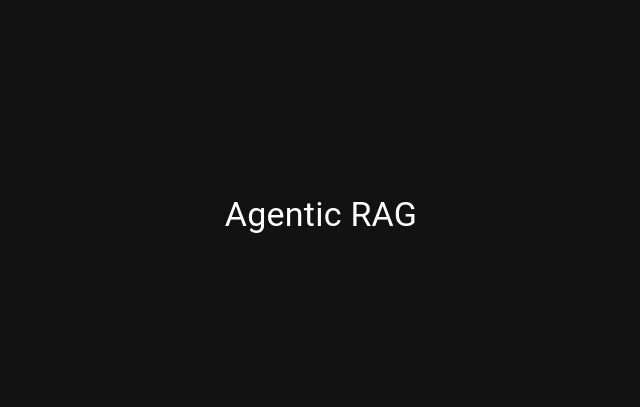
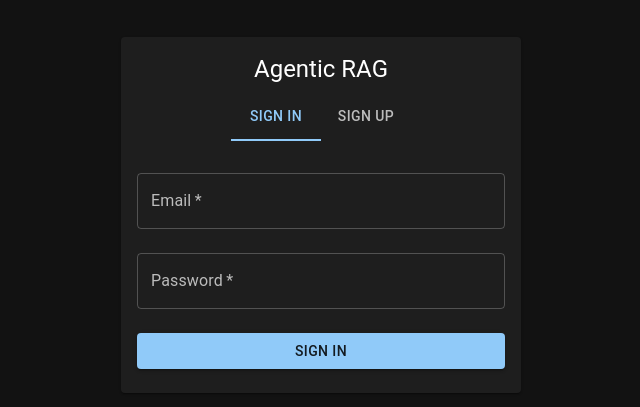
Before and after one commit to felipemeriga/agentic-rag, a React app in the folder frontend/: page /login in a window 1280 px wide. Shown: the part 185-592 px from the top of the page, without its empty margins (319-959 px from the left). Built offline with nearby package versions, Linux system fonts and the light colour scheme; no server answers; the HTML template or start-up script is replaced by a standard one.

Commit message:
feat: add auth flow with login, signup, and protected routes

```diff
--- a/frontend/src/App.tsx
+++ b/frontend/src/App.tsx
@@ -1,6 +1,10 @@
+import { BrowserRouter, Routes, Route } from "react-router-dom";
+import { AuthProvider } from "./components/AuthProvider";
+import { ProtectedRoute } from "./components/ProtectedRoute";
+import LoginPage from "./pages/LoginPage";
 import { Typography, Box } from "@mui/material";
 
-function App() {
+function ChatPage() {
   return (
     <Box
       display="flex"
@@ -8,9 +12,29 @@ function App() {
       alignItems="center"
       minHeight="100vh"
     >
-      <Typography variant="h4">Agentic RAG</Typography>
+      <Typography variant="h4">Chat (coming soon)</Typography>
     </Box>
   );
 }
 
+function App() {
+  return (
+    <BrowserRouter>
+      <AuthProvider>
+        <Routes>
+          <Route path="/login" element={<LoginPage />} />
+          <Route
+            path="/"
+            element={
+              <ProtectedRoute>
+                <ChatPage />
+              </ProtectedRoute>
+            }
+          />
+        </Routes>
+      </AuthProvider>
+    </BrowserRouter>
+  );
+}
+
 export default App;
--- /dev/null
+++ b/frontend/src/components/AuthProvider.tsx
@@ -0,0 +1,59 @@
+import {
+  createContext,
+  useContext,
+  useEffect,
+  useState,
+  ReactNode,
+} from "react";
+import { Session, User } from "@supabase/supabase-js";
+import { supabase } from "../lib/supabase";
+
+interface AuthContextType {
+  session: Session | null;
+  user: User | null;
+  loading: boolean;
+  signOut: () => Promise<void>;
+}
+
+const AuthContext = createContext<AuthContextType>({
+  session: null,
+  user: null,
+  loading: true,
+  signOut: async () => {},
+});
+
+export function useAuth() {
+  return useContext(AuthContext);
+}
+
+export function AuthProvider({ children }: { children: ReactNode }) {
+  const [session, setSession] = useState<Session | null>(null);
+  const [loading, setLoading] = useState(true);
+
+  useEffect(() => {
+    supabase.auth.getSession().then(({ data: { session } }) => {
+      setSession(session);
+      setLoading(false);
+    });
+
+    const {
+      data: { subscription },
+    } = supabase.auth.onAuthStateChange((_event, session) => {
+      setSession(session);
+    });
+
+    return () => subscription.unsubscribe();
+  }, []);
+
+  const signOut = async () => {
+    await supabase.auth.signOut();
+  };
+
+  return (
+    <AuthContext.Provider
+      value={{ session, user: session?.user ?? null, loading, signOut }}
+    >
+      {children}
+    </AuthContext.Provider>
+  );
+}
--- /dev/null
+++ b/frontend/src/components/ProtectedRoute.tsx
@@ -0,0 +1,26 @@
+import { Navigate } from "react-router-dom";
+import { useAuth } from "./AuthProvider";
+import { CircularProgress, Box } from "@mui/material";
+
+export function ProtectedRoute({ children }: { children: React.ReactNode }) {
+  const { session, loading } = useAuth();
+
+  if (loading) {
+    return (
+      <Box
+        display="flex"
+        justifyContent="center"
+        alignItems="center"
+        minHeight="100vh"
+      >
+        <CircularProgress />
+      </Box>
+    );
+  }
+
+  if (!session) {
+    return <Navigate to="/login" replace />;
+  }
+
+  return <>{children}</>;
+}
--- /dev/null
+++ b/frontend/src/pages/LoginPage.tsx
@@ -0,0 +1,106 @@
+import { useState } from "react";
+import { useNavigate } from "react-router-dom";
+import {
+  Box,
+  Card,
+  CardContent,
+  TextField,
+  Button,
+  Typography,
+  Alert,
+  Tab,
+  Tabs,
+} from "@mui/material";
+import { supabase } from "../lib/supabase";
+
+export default function LoginPage() {
+  const navigate = useNavigate();
+  const [tab, setTab] = useState(0);
+  const [email, setEmail] = useState("");
+  const [password, setPassword] = useState("");
+  const [error, setError] = useState("");
+  const [loading, setLoading] = useState(false);
+
+  const handleSubmit = async (e: React.FormEvent) => {
+    e.preventDefault();
+    setError("");
+    setLoading(true);
+
+    try {
+      if (tab === 0) {
+        const { error } = await supabase.auth.signInWithPassword({
+          email,
+          password,
+        });
+        if (error) throw error;
+      } else {
+        const { error } = await supabase.auth.signUp({ email, password });
+        if (error) throw error;
+      }
+      navigate("/");
+    } catch (err: unknown) {
+      setError(err instanceof Error ? err.message : "An error occurred");
+    } finally {
+      setLoading(false);
+    }
+  };
+
+  return (
+    <Box
+      display="flex"
+      justifyContent="center"
+      alignItems="center"
+      minHeight="100vh"
+    >
+      <Card sx={{ width: 400 }}>
+        <CardContent>
+          <Typography variant="h5" gutterBottom align="center">
+            Agentic RAG
+          </Typography>
+          <Tabs value={tab} onChange={(_, v) => setTab(v)} centered>
+            <Tab label="Sign In" />
+            <Tab label="Sign Up" />
+          </Tabs>
+          <Box component="form" onSubmit={handleSubmit} sx={{ mt: 2 }}>
+            {error && (
+              <Alert severity="error" sx={{ mb: 2 }}>
+                {error}
+              </Alert>
+            )}
+            <TextField
+              fullWidth
+              label="Email"
+              type="email"
+              value={email}
+              onChange={(e) => setEmail(e.target.value)}
+              margin="normal"
+              required
+            />
+            <TextField
+              fullWidth
+              label="Password"
+              type="password"
+              value={password}
+              onChange={(e) => setPassword(e.target.value)}
+              margin="normal"
+              required
+            />
+            <Button
+              fullWidth
+              type="submit"
+              variant="contained"
+              disabled={loading}
+              sx={{ mt: 2 }}
+            >
+              {loading
+                ? "Loading..."
+                : tab === 0
+                  ? "Sign In"
+                  : "Sign Up"}
+            </Button>
+          </Box>
+        </CardContent>
+      </Card>
+    </Box>
+  );
+}
```
Also changed, not shown: frontend/src/lib/api.ts (added, +24 -0 lines).
